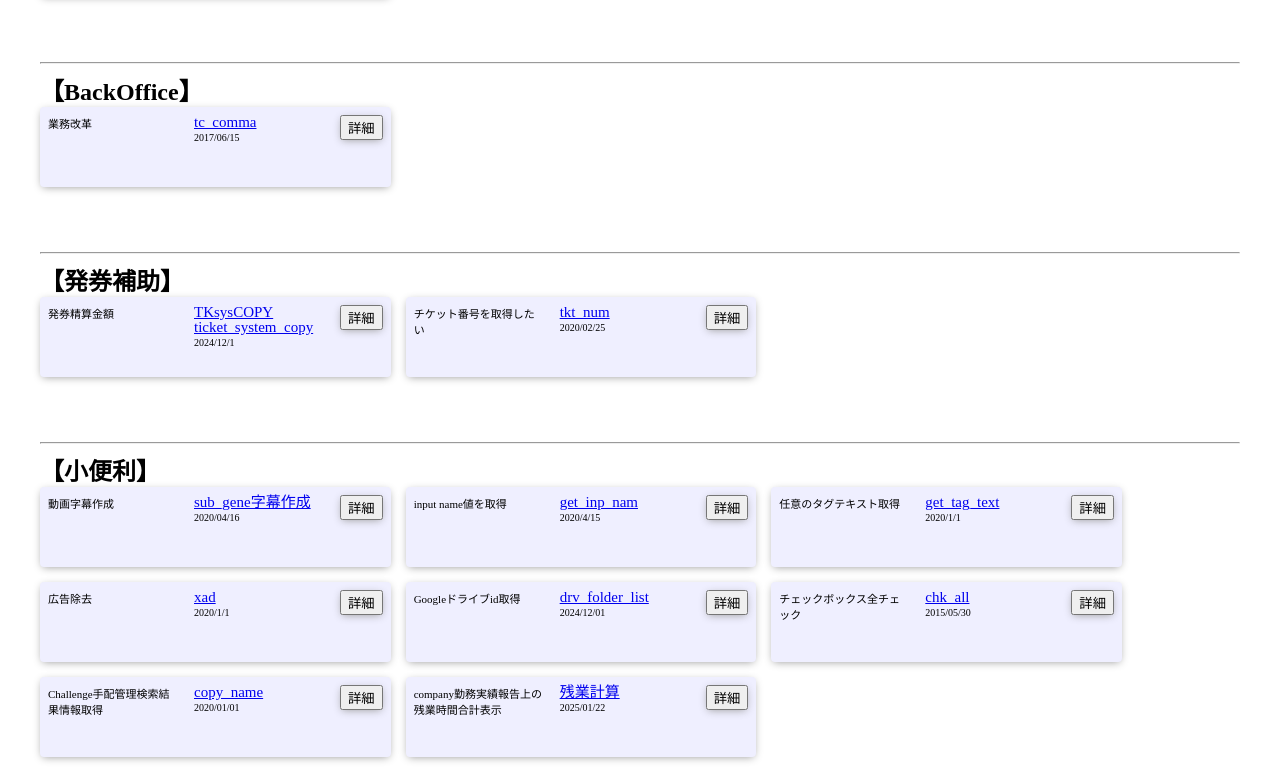
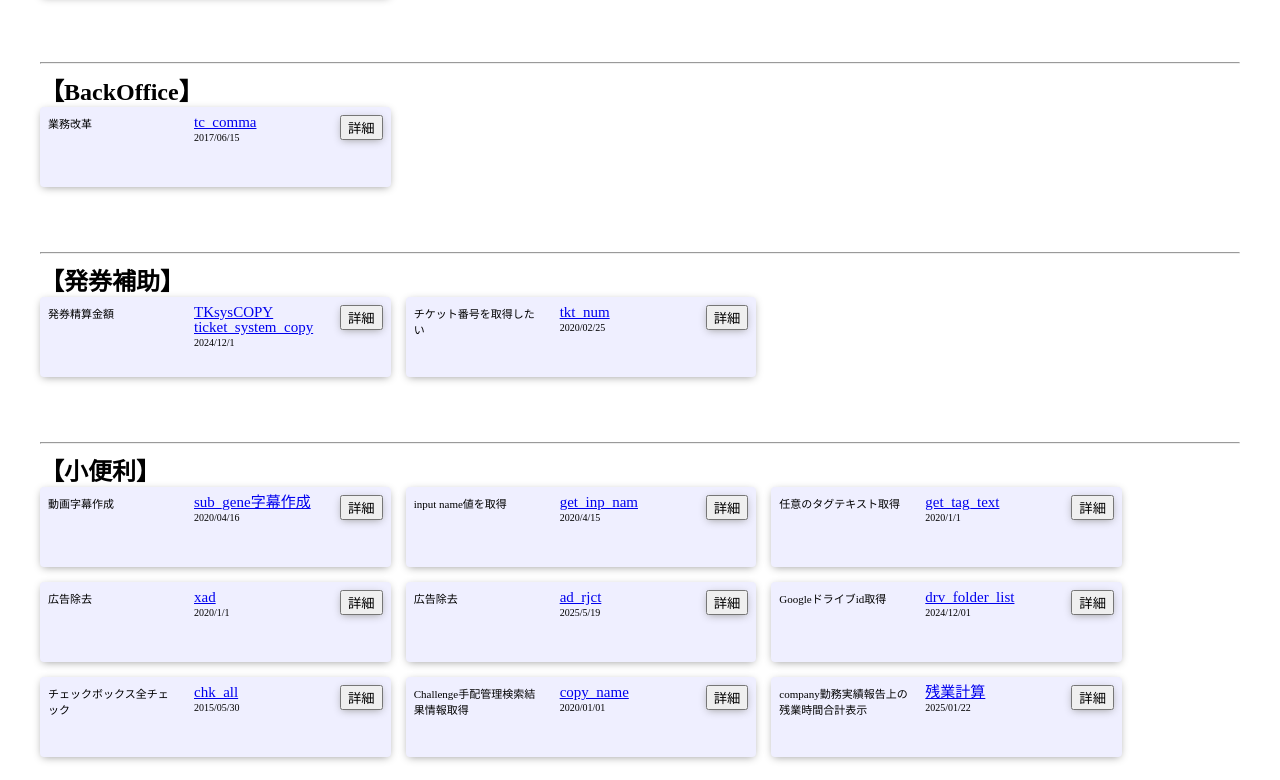
Before and after one commit to NoguchiMasafumi/bookmark_gallery, a plain HTML site: page index.htm in a window 1280 px wide. Shown: the part 816-1596 px from the top of the page. Drawn offline with Linux system fonts and the light colour scheme.

Commit message:
Update index.htm

```diff
--- a/index.htm
+++ b/index.htm
@@ -415,6 +415,24 @@
     get_tag_text参照</textarea>
                     </div>
                 </div>
+
+
+                <!--*****************************************-->
+                <div class='flt_lef rad_4 bg_c01 pack1'>
+                    <div class='flt_lef exp1'>広告除去</div>
+                    <div class='flt_lef link1'>
+                        <a href="javascript:(function() { const sP = ['abc.com','im.c.yimg.jp','yads.c.yimg.jp']; const rP = '1'; const rSU = (p, r) => { const b = document.body; const els = b.querySelectorAll('[src]'); els.forEach(el => { const an = 'src'; let av = el.getAttribute(an); if (av) { p.forEach(ptn => { const regex = new RegExp(ptn.replace(/[.*+?^${}()|[\]\\]/g, '\\$&'), 'g'); av = av.replace(regex, r + ptn); }); el.setAttribute(an, av); } }); }; rSU(sP, rP); })();">ad_rjct</a>
+                        <br>
+                        <span class='fnt_sx'>2025/5/19</span>
+                    </div>
+                    <div class='flt_lef'>
+                        <input type="button" value="詳細" class='show-modal shd2_9'>
+                        <textarea class='cont1'>サイト上の広告を消す</textarea>
+                    </div>
+                </div>
+
+
+
                 <!--*****************************************-->
                 <div class='flt_lef rad_4 bg_c01 pack1'>
                     <div class='flt_lef exp1'>Googleドライブid取得</div>
```
